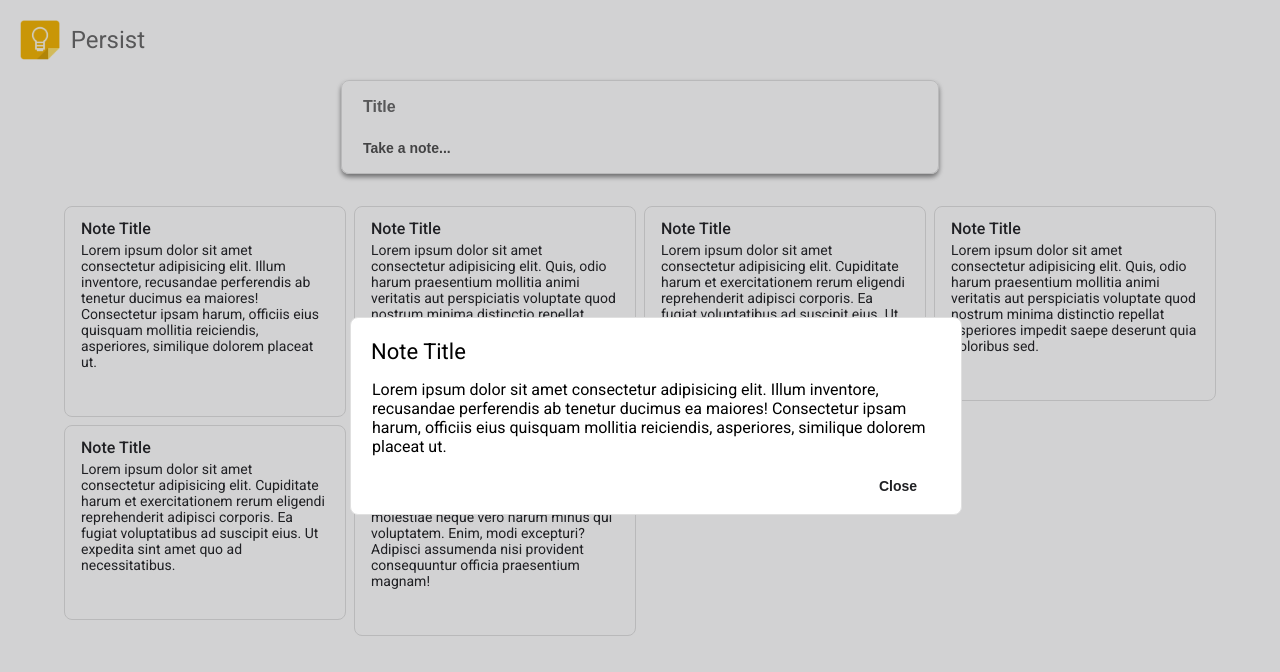
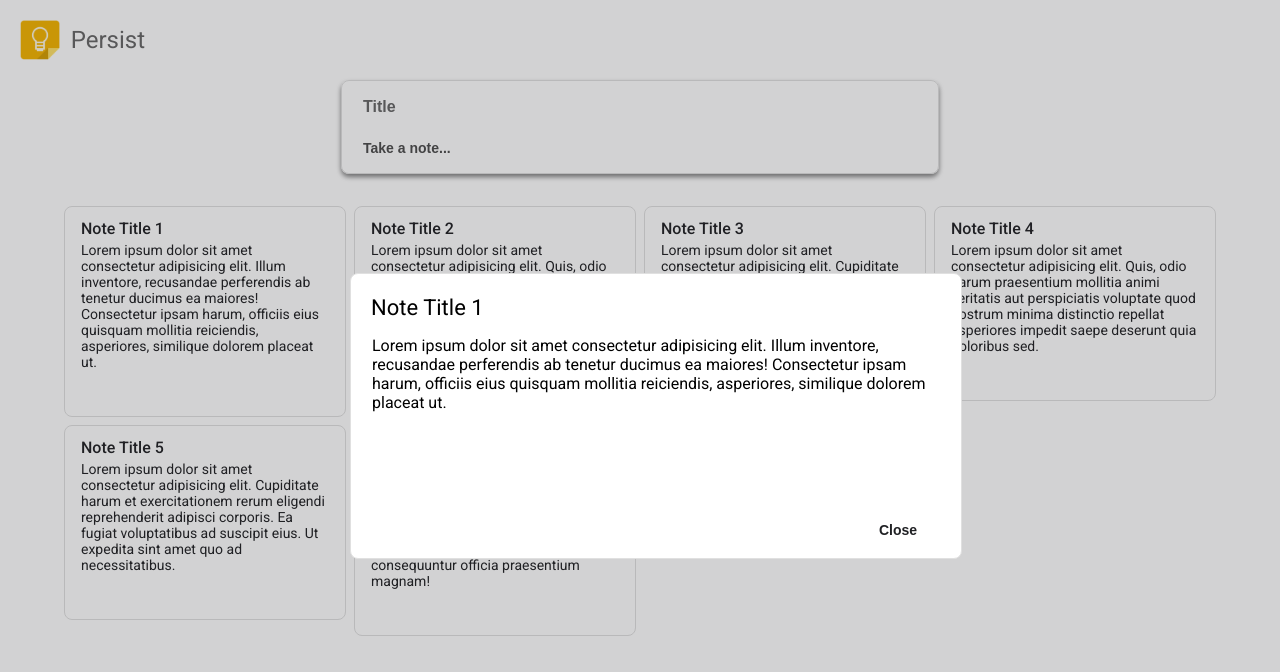
Before and after one commit to ploymahloy/keep_clone, a React (Create React App) app: page / in a window 1280 px wide. Both pictures are taken after a click on the element 188 px from the left and 398 px from the top of the page. Shown: the top 672 px of the page. Built offline with nearby package versions, Linux system fonts and the light colour scheme.

Commit message:
delete function functions normally again

```diff
--- a/src/App.tsx
+++ b/src/App.tsx
@@ -7,32 +7,32 @@ import keep from './assets/keep.png';
 const DUMMY_NOTES = [
 	{
 		id: 952,
-		title: 'Note Title',
+		title: 'Note Title 1',
 		body: 'Lorem ipsum dolor sit amet consectetur adipisicing elit. Illum inventore, recusandae perferendis ab tenetur ducimus ea maiores! Consectetur ipsam harum, officiis eius quisquam mollitia reiciendis, asperiores, similique dolorem placeat ut.'
 	},
 	{
 		id: 2421,
-		title: 'Note Title',
+		title: 'Note Title 2',
 		body: 'Lorem ipsum dolor sit amet consectetur adipisicing elit. Quis, odio harum praesentium mollitia animi veritatis aut perspiciatis voluptate quod nostrum minima distinctio repellat asperiores impedit saepe deserunt quia doloribus sed.'
 	},
 	{
 		id: 6289,
-		title: 'Note Title',
+		title: 'Note Title 3',
 		body: 'Lorem ipsum dolor sit amet consectetur adipisicing elit. Cupiditate harum et exercitationem rerum eligendi reprehenderit adipisci corporis. Ea fugiat voluptatibus ad suscipit eius. Ut expedita sint amet quo ad necessitatibus.'
 	},
 	{
 		id: 5421,
-		title: 'Note Title',
+		title: 'Note Title 4',
 		body: 'Lorem ipsum dolor sit amet consectetur adipisicing elit. Quis, odio harum praesentium mollitia animi veritatis aut perspiciatis voluptate quod nostrum minima distinctio repellat asperiores impedit saepe deserunt quia doloribus sed.'
 	},
 	{
 		id: 629,
-		title: 'Note Title',
+		title: 'Note Title 5',
 		body: 'Lorem ipsum dolor sit amet consectetur adipisicing elit. Cupiditate harum et exercitationem rerum eligendi reprehenderit adipisci corporis. Ea fugiat voluptatibus ad suscipit eius. Ut expedita sint amet quo ad necessitatibus.'
 	},
 	{
 		id: 113,
-		title: 'Note Title',
+		title: 'Note Title 6',
 		body: 'Lorem ipsum dolor sit, amet consectetur adipisicing elit. Consectetur distinctio odit facere molestiae neque vero harum minus qui voluptatem. Enim, modi excepturi? Adipisci assumenda nisi provident consequuntur officia praesentium magnam!'
 	}
 ];
@@ -41,7 +41,7 @@ function App() {
   const [notes, setNotes] = useState(DUMMY_NOTES);
   const [isOpen, setIsOpen] = useState(false);
   const [body, setBody] = useState('');
-	const [title, setTitle] = useState('');
+  const [title, setTitle] = useState('');
 
 	const handleNewTitle = (e: ChangeEvent<HTMLInputElement>) => {
 		setTitle(e.target.value);
@@ -95,7 +95,7 @@ function App() {
 					<input
 						className={styles.form_title}
 						placeholder="Title"
-						onChange={handleNewTitle}
+            onChange={handleNewTitle}
 						onKeyPress={formKeyPressHandler}
 						value={title}
 					/>
--- a/src/components/Modal.jsx
+++ b/src/components/Modal.jsx
@@ -2,12 +2,7 @@ import ReactDom from 'react-dom';
 import styles from '../styles/Modal.module.scss';
 
 export default function Modal(props) {
-  const {
-    body,
-    title,
-    open,
-    onClose
-  } = props
+	const { body, title, open, onClose } = props;
 
 	if (!open) return null;
 
@@ -16,10 +11,12 @@ export default function Modal(props) {
 			<div className={styles.OVERLAY_STYLES} onClick={onClose} />
 			<div className={styles.MODAL_STYLES}>
 				<div>
-					<p className={styles.title}>{title}</p>
-					<p className={styles.body}>{body}</p>
+          <input className={styles.title} value={title} />
+					<textarea className={styles.body} value={body} />
 				</div>
-        <button className={styles.button} onClick={onClose}>Close</button>
+				<button className={styles.button} onClick={onClose}>
+					Close
+				</button>
 			</div>
 		</>,
 		document.getElementById('portal')
--- a/src/styles/Modal.module.scss
+++ b/src/styles/Modal.module.scss
@@ -37,7 +37,15 @@
 
 .title,
 .body {
+  display: block;
+  box-sizing: border-box;
   margin: 0;
+  width: 100%;
+
+  border: none;
+  outline: none;
+
+  font-family: Roboto;
   font-weight: 400;
 }
 
@@ -47,8 +55,10 @@
 }
 
 .body {
+  height: 180px;
   padding: 4px 16px 12px;
   font-size: 16px;
+  resize: none;
 }
 
 .button {
```
Lines whose indentation alone changed are shown as unchanged.
